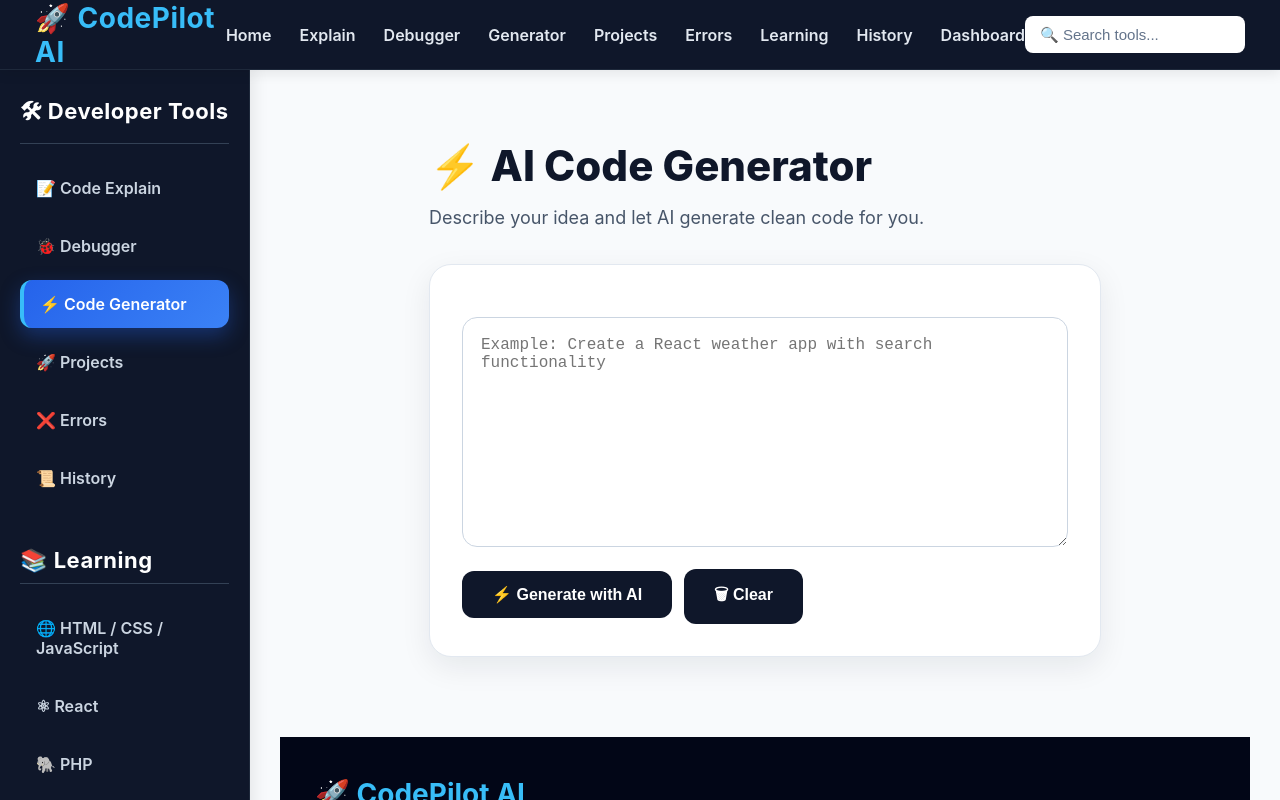
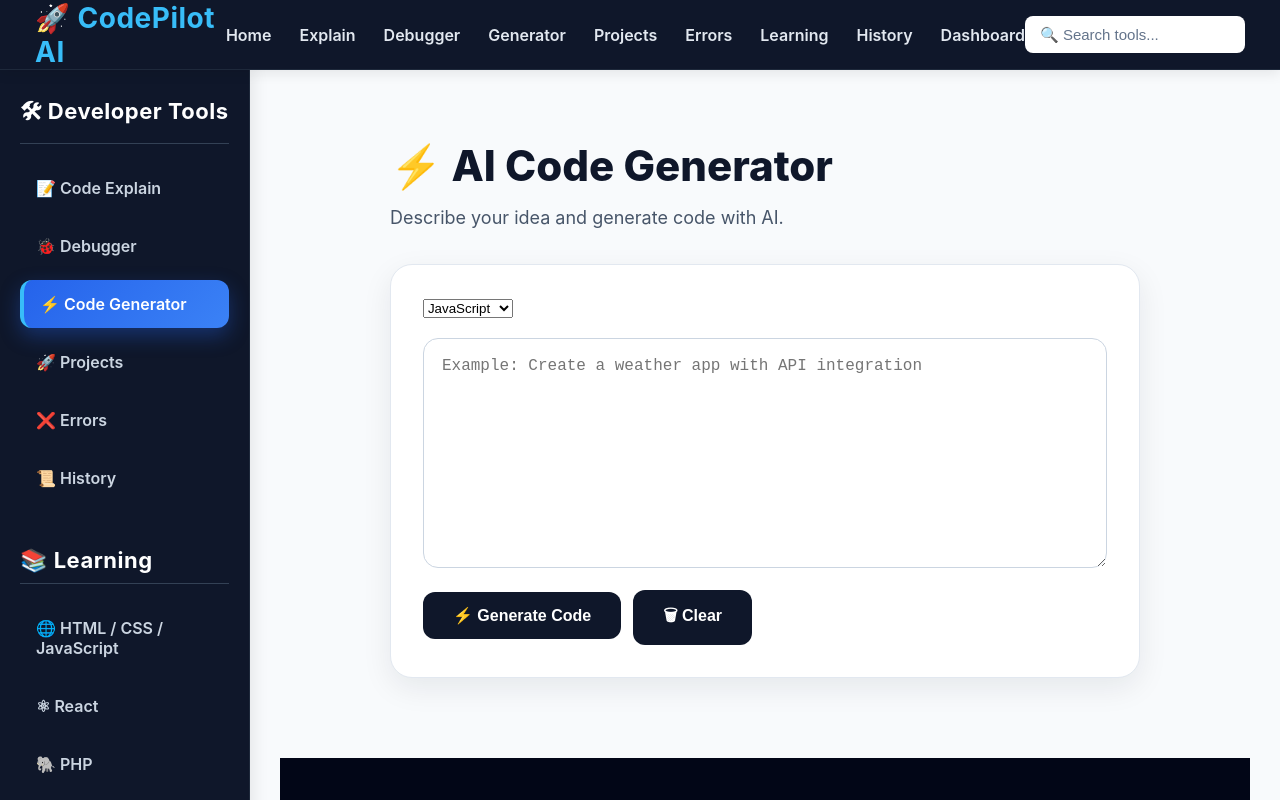
Before and after one commit to amirextra200-clou/CodePilot-AI, a React (Vite) app: page /generator in a window 1280 px wide. Shown: the top 800 px of the page. Built offline with nearby package versions, Linux system fonts and the light colour scheme.

Commit message:
Improve AI code generator with language support

```diff
--- a/src/pages/CodeGenerator.jsx
+++ b/src/pages/CodeGenerator.jsx
@@ -9,108 +9,255 @@ import Loading from "../components/Loading";
 import "../styles/Page.css";
 
 
-function CodeGenerator() {
+function CodeGenerator(){
 
-    const [idea, setIdea] = useState("");
 
-    const [code, setCode] = useState("");
+    const [idea,setIdea] = useState("");
 
-    const [loading, setLoading] = useState(false);
+    const [language,setLanguage] = useState("JavaScript");
+
+    const [code,setCode] = useState("");
+
+    const [loading,setLoading] = useState(false);
+
+    const [error,setError] = useState("");
 
 
 
-    async function generateCode() {
 
-        if (idea.trim() === "") {
 
-            alert("⚠ Please enter a project idea first.");
+    async function generateCode(){
+
+
+        if(idea.trim()===""){
+
+
+            setError(
+                "⚠️ Please enter your project idea first."
+            );
+
 
             return;
 
         }
 
+
+
+        setError("");
+
         setLoading(true);
 
-        try {
+
+
+
+        try{
+
 
             const prompt = `
-Generate clean, readable and beginner-friendly code for this idea:
+
+You are an expert ${language} developer.
+
+Generate clean, beginner-friendly and production-ready code.
+
+Project Idea:
 
 ${idea}
 
-Include explanation and comments where necessary.
+
+Requirements:
+
+1. Give complete code.
+2. Add useful comments.
+3. Explain important parts.
+4. Follow best practices.
+
+Language:
+${language}
+
             `;
 
-            const response = (await askAI(prompt)).trim();
+
+
+
+            const response = await askAI(prompt);
+
+
 
             setCode(response);
 
-            if (response) {
+
+
+
+            if(response){
+
 
                 saveHistory(
+
                     "Code Generator",
-                    idea,
+
+                    `${language}: ${idea}`,
+
                     response
+
                 );
+
 
             }
 
-        }
 
-        catch (err) {
 
-            setCode(
-                "❌ Failed to generate code. Please try again."
-            );
-
-            console.log(err);
 
         }
 
-        finally {
+        catch(error){
+
+
+            setCode(
+                "❌ Failed to generate code. Try again."
+            );
+
+
+            console.log(error);
+
+
+        }
+
+
+        finally{
+
 
             setLoading(false);
 
+
         }
+
 
     }
 
 
 
-    function clearAll() {
+
+
+    function clearAll(){
+
 
         setIdea("");
 
         setCode("");
 
+        setError("");
+
+
     }
 
 
 
-    return (
+
+
+    return(
+
 
         <div className="page">
+
+
 
             <h1>
                 ⚡ AI Code Generator
             </h1>
 
+
+
             <p>
-                Describe your idea and let AI generate clean code for you.
+                Describe your idea and generate code with AI.
             </p>
+
+
 
 
             <div className="card">
 
+
+
+
+
+                <select
+
+                    value={language}
+
+                    onChange={(e)=>setLanguage(e.target.value)}
+
+                >
+
+
+                    <option>
+                        JavaScript
+                    </option>
+
+
+                    <option>
+                        Python
+                    </option>
+
+
+                    <option>
+                        React
+                    </option>
+
+
+                    <option>
+                        PHP
+                    </option>
+
+
+                    <option>
+                        HTML/CSS
+                    </option>
+
+
+                </select>
+
+
+
+
+
+
+
                 <textarea
 
-                    placeholder="Example: Create a React weather app with search functionality"
+
+                    placeholder=
+                    "Example: Create a weather app with API integration"
+
 
                     value={idea}
 
-                    onChange={(e) => setIdea(e.target.value)}
 
-                ></textarea>
+                    onChange={(e)=>setIdea(e.target.value)}
+
+
+                />
+
+
+
+
+
+
+                {
+
+                    error &&
+
+                    <p style={{color:"red"}}>
+
+                        {error}
+
+                    </p>
+
+                }
+
+
+
+
+
 
 
                 <button
@@ -121,9 +268,27 @@ Include explanation and comments where necessary.
 
                 >
 
-                    ⚡ Generate with AI
+
+                    {
+
+                        loading
+
+                        ?
+
+                        "🤖 Generating..."
+
+                        :
+
+                        "⚡ Generate Code"
+
+                    }
+
 
                 </button>
+
+
+
+
 
 
                 <button
@@ -138,19 +303,33 @@ Include explanation and comments where necessary.
 
                 </button>
 
+
+
+
+
             </div>
+
+
+
+
 
 
             {
 
-                loading && <Loading />
+                loading && <Loading/>
 
             }
+
+
+
+
+
 
 
             {
 
                 code && !loading &&
+
 
                 <AIResponse
 
@@ -160,13 +339,21 @@ Include explanation and comments where necessary.
 
                 />
 
+
             }
+
+
+
+
 
         </div>
 
-    );
+
+    )
+
 
 }
 
 
+
 export default CodeGenerator;
```
